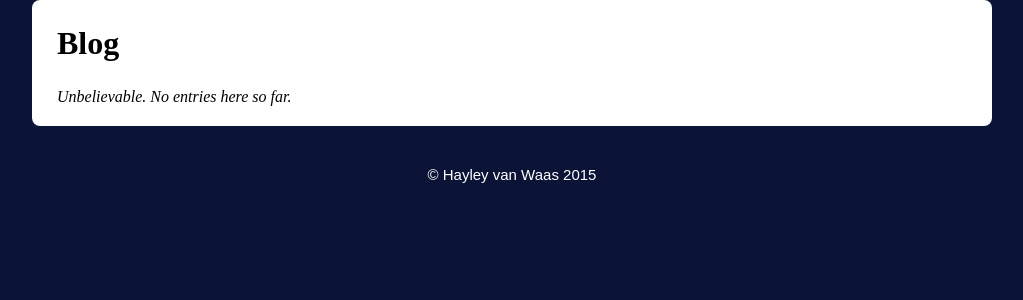
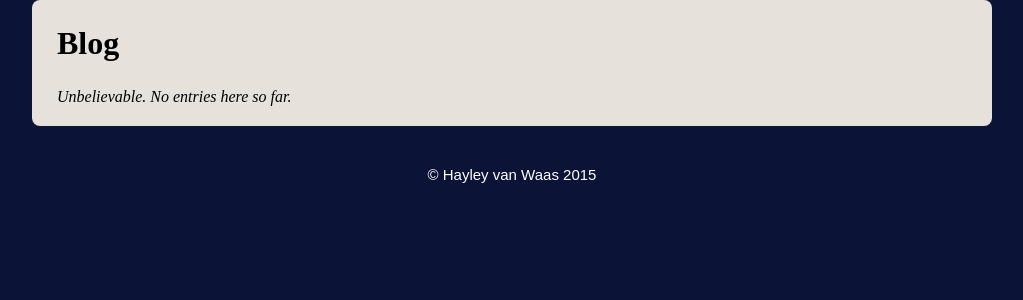
Before and after one commit to hayleycodes/personal-website, a Python web app: template templates/blog.html in a window 1280 px wide. Shown: the part 159-459 px from the top of the page, without its empty margins (128-1151 px from the left). Run offline with Jinja, Linux system fonts and the light colour scheme; the template is opened without the code that fills it, so the values that code supplies are empty.

Commit message:
Fixing background color

```diff
--- a/static/sass/_sections.scss
+++ b/static/sass/_sections.scss
@@ -2,7 +2,7 @@ section, .entries {
 
 	border-radius: 8px;
 	border: 0px solid;
-	background-color: white;
+	background-color: #E6E2DB;
 	padding: 0px 0px 20px 15px;
 
 	img {
--- a/static/sass/_timeline.scss
+++ b/static/sass/_timeline.scss
@@ -213,7 +213,7 @@ h5 {
 
 
 .cd-timeline-content h2 {
-	color: #303e49;
+	color: #0B1337;
 }
 
 
--- a/static/stylesheets/style.css
+++ b/static/stylesheets/style.css
@@ -162,7 +162,7 @@ footer {
 section, .entries {
   border-radius: 8px;
   border: 0px solid;
-  background-color: white;
+  background-color: #E6E2DB;
   padding: 0px 0px 20px 15px;
 }
 /* line 8, ../sass/_sections.scss */
@@ -468,7 +468,7 @@ h5 {
 
 /* line 215, ../sass/_timeline.scss */
 .cd-timeline-content h2 {
-  color: #303e49;
+  color: #0B1337;
 }
 
 /* line 220, ../sass/_timeline.scss */
```
